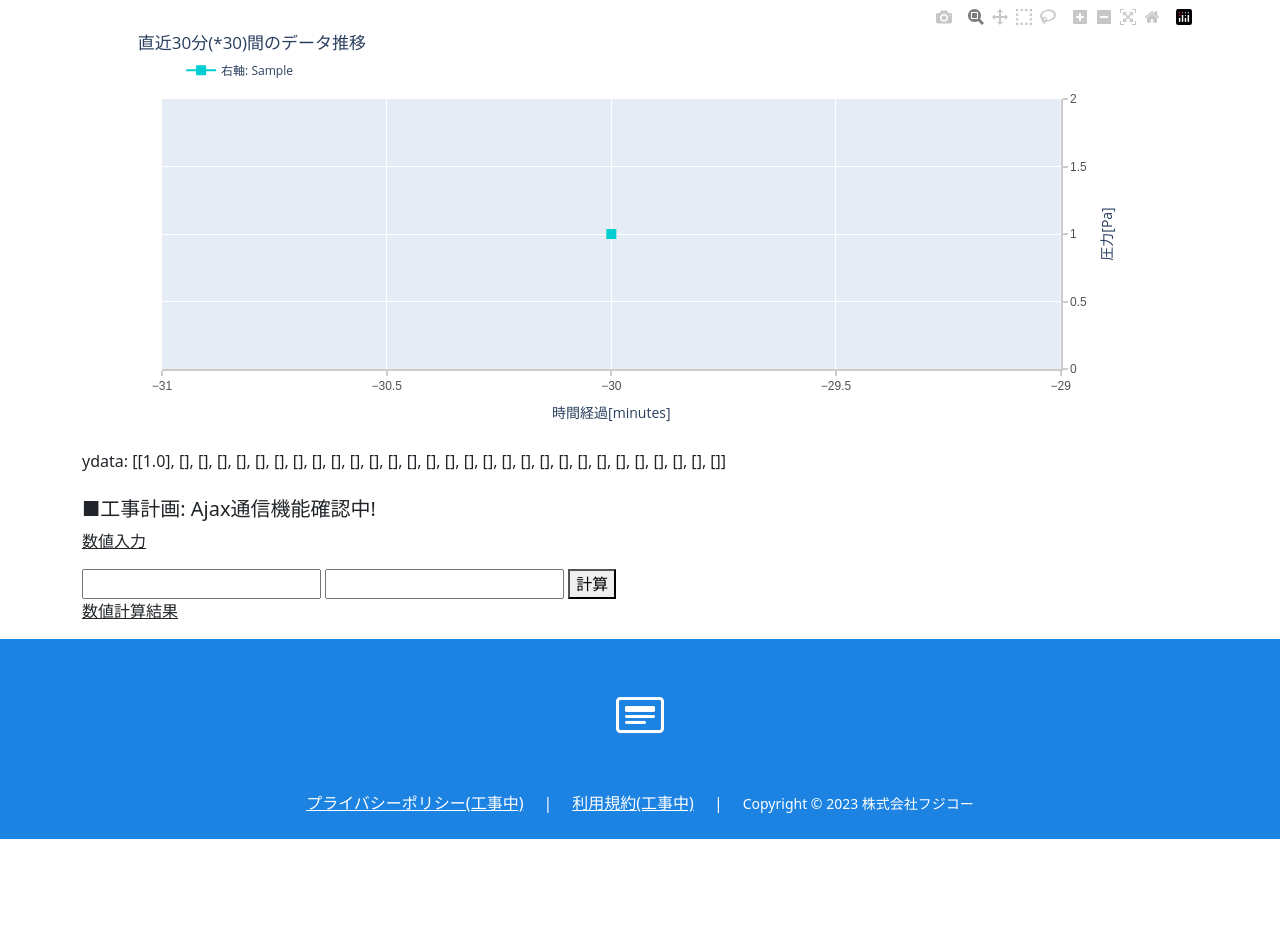
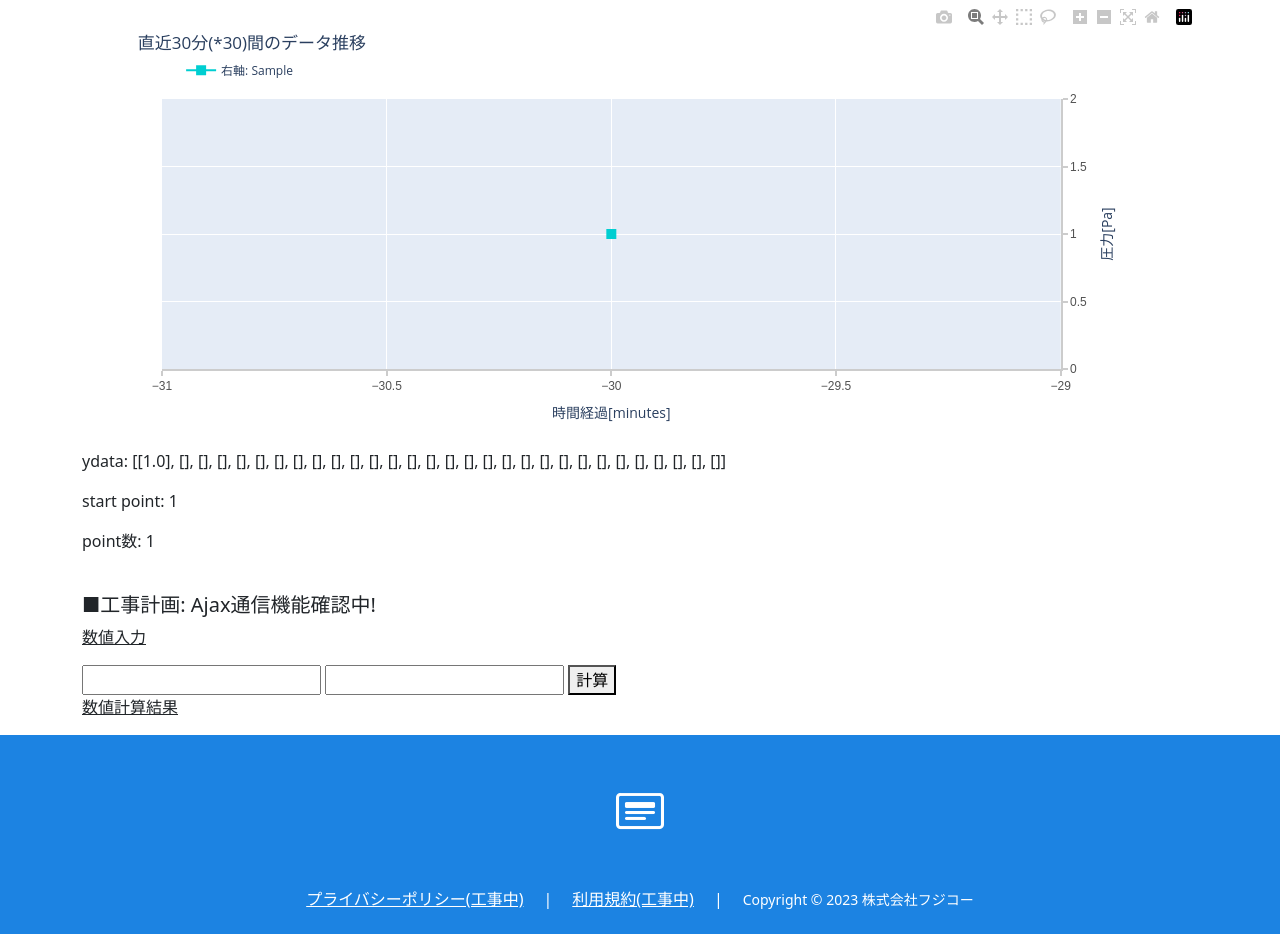
Before and after one commit to hamasaki0011/djangopj1, a Django app: page /detail/1/ in a window 1280 px wide. Shown: the part 374-1308 px from the top of the page. Before the commit the page ends 1213 px from the top, so only its background shows below. Run offline with Django 3.2, Linux system fonts and the light colour scheme; tables that the repository leaves empty hold one stand-in row (values such as "Sample post"); some libraries are stand-ins or nearby versions; some web fonts are replaced.

Commit message:
デバッグ用

```diff
--- a/main/views.py
+++ b/main/views.py
@@ -393,6 +393,8 @@ class MainDetailView(generic.ListView):
         context={
             # for confirmation
             "ydata":ydata,
+            "start_point":startPoint,
+            "point_num":pointNum,
             # For the latest measured value table
             "location":location,
             "results":results,
--- a/templates/main/main_detail.html
+++ b/templates/main/main_detail.html
@@ -51,7 +51,10 @@
     </script>
 </div>
 <div class="container">
-    ydata: {{ ydata }}
+    <p>ydata: {{ ydata }}</p>
+    <p>start point: {{start_point}}</p>
+    <p>point数: {{point_num}}</p>
+
 </div>
 <br>
 <div class="container">
```
